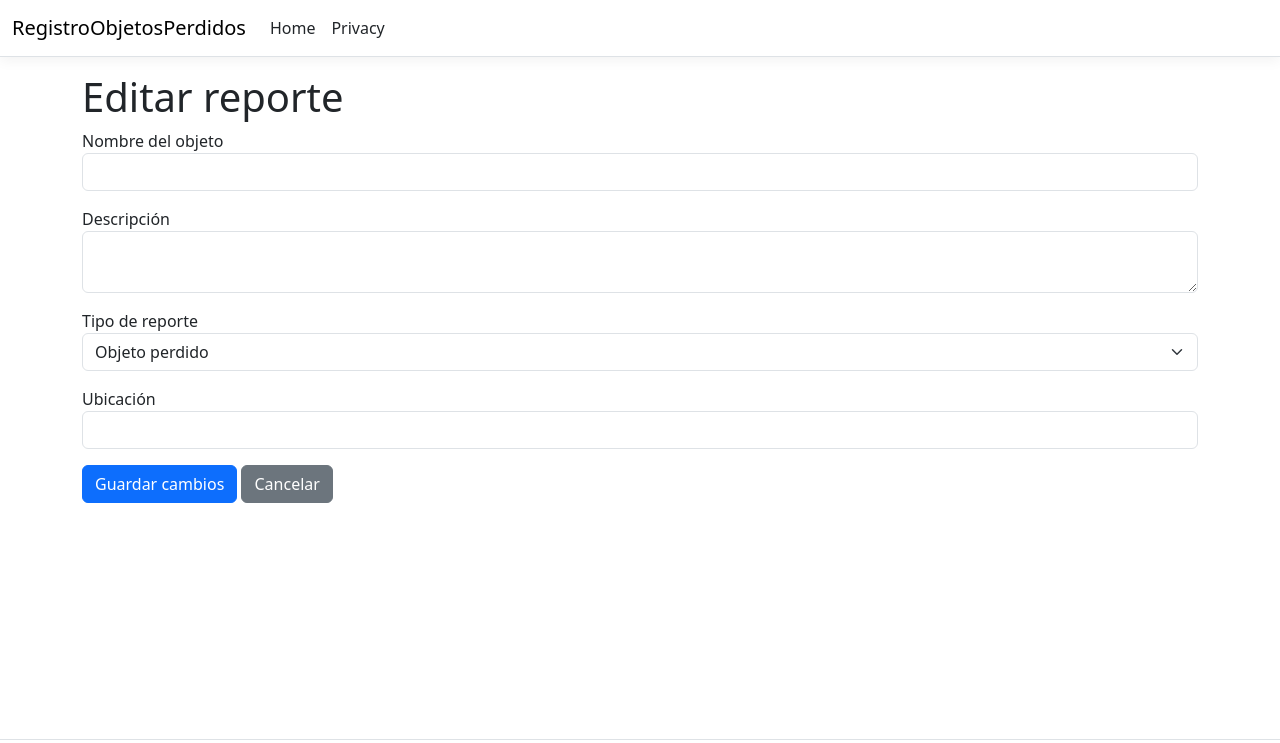
After one commit to Xopher-11/RegistroObjetosPerdidos, an ASP.NET Core app: template RegistroObjetosPerdidos/RegistroObjetosPerdidos/Views/Reportes/Edit.cshtml in a window 1280 px wide. The commit adds this page. Shown: the top 743 px of the page. Run offline with ASP.NET Core 8, Linux system fonts and the light colour scheme; the template is opened without the code that fills it, so the values that code supplies are empty; style sheets or scripts are compiled from the project's sources; the project's own start-up code is not run, and a stand-in starts its controllers and pages.

Commit message:
Este cambio permite editar reportes

```diff
--- /dev/null
+++ b/RegistroObjetosPerdidos/RegistroObjetosPerdidos/Views/Reportes/Edit.cshtml
@@ -0,0 +1,47 @@
+@model RegistroObjetosPerdidos.Models.Reporte
+
+@{
+    ViewData["Title"] = "Editar reporte";
+}
+
+<h1>Editar reporte</h1>
+
+<form asp-action="Edit" method="post">
+
+    <input type="hidden" asp-for="Id" />
+    <input type="hidden" asp-for="FechaReporte" />
+    <input type="hidden" asp-for="Estado" />
+
+    <div asp-validation-summary="ModelOnly" class="text-danger"></div>
+
+    <div class="mb-3">
+        <label asp-for="NombreObjeto">Nombre del objeto</label>
+        <input asp-for="NombreObjeto" class="form-control" />
+        <span asp-validation-for="NombreObjeto" class="text-danger"></span>
+    </div>
+
+    <div class="mb-3">
+        <label asp-for="Descripcion">Descripción</label>
+        <textarea asp-for="Descripcion" class="form-control"></textarea>
+        <span asp-validation-for="Descripcion" class="text-danger"></span>
+    </div>
+
+    <div class="mb-3">
+        <label asp-for="Tipo">Tipo de reporte</label>
+        <select asp-for="Tipo" class="form-select">
+            <option value="Perdido">Objeto perdido</option>
+            <option value="Encontrado">Objeto encontrado</option>
+        </select>
+    </div>
+
+    <div class="mb-3">
+        <label asp-for="Ubicacion">Ubicación</label>
+        <input asp-for="Ubicacion" class="form-control" />
+        <span asp-validation-for="Ubicacion" class="text-danger"></span>
+    </div>
+
+    <button type="submit" class="btn btn-primary">Guardar cambios</button>
+
+    <a asp-action="Index" class="btn btn-secondary">Cancelar</a>
+
+</form>
--- a/RegistroObjetosPerdidos/RegistroObjetosPerdidos/Views/Reportes/Index.cshtml
+++ b/RegistroObjetosPerdidos/RegistroObjetosPerdidos/Views/Reportes/Index.cshtml
@@ -18,6 +18,7 @@
             <th>Ubicación</th>
             <th>Fecha</th>
             <th>Estado</th>
+            <th>Acciones</th>
         </tr>
     </thead>
     <tbody>
@@ -29,6 +30,10 @@
                 <td>@reporte.Ubicacion</td>
                 <td>@reporte.FechaReporte.ToShortDateString()</td>
                 <td>@reporte.Estado</td>
+                <td>
+                    <a asp-action="Edit" asp-route-id="@reporte.Id"
+                       class="btn btn-warning btn-sm">Editar</a>
+                </td>
             </tr>
         }
     </tbody>
```
Also changed, not shown: RegistroObjetosPerdidos/RegistroObjetosPerdidos/Controllers/ReportesController.cs (+39 -0 lines).
